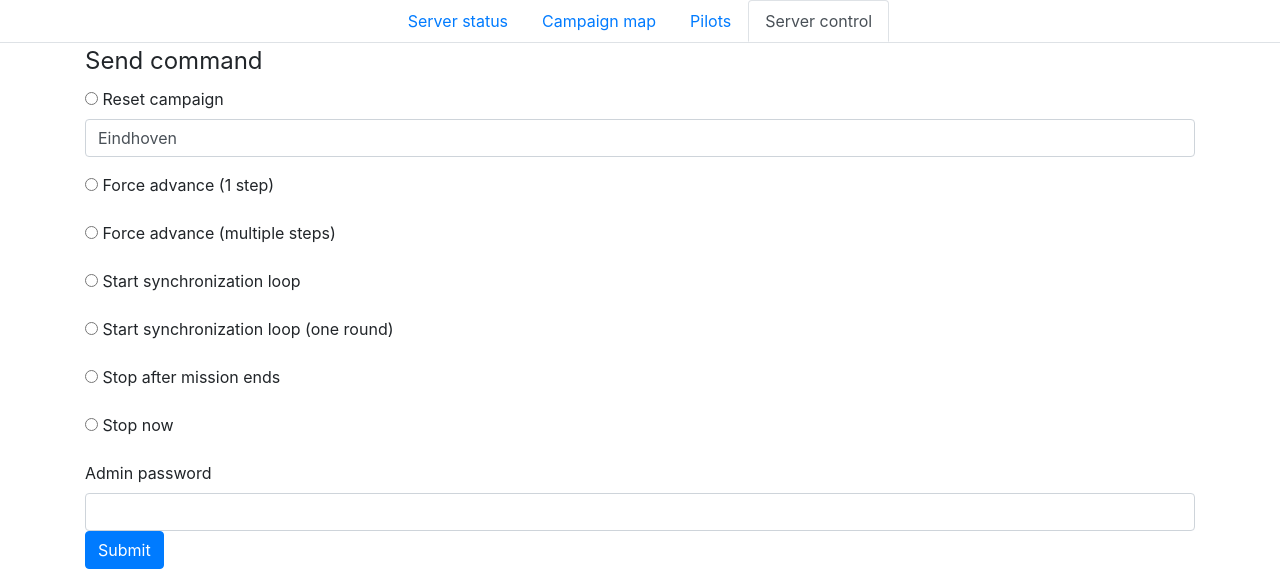
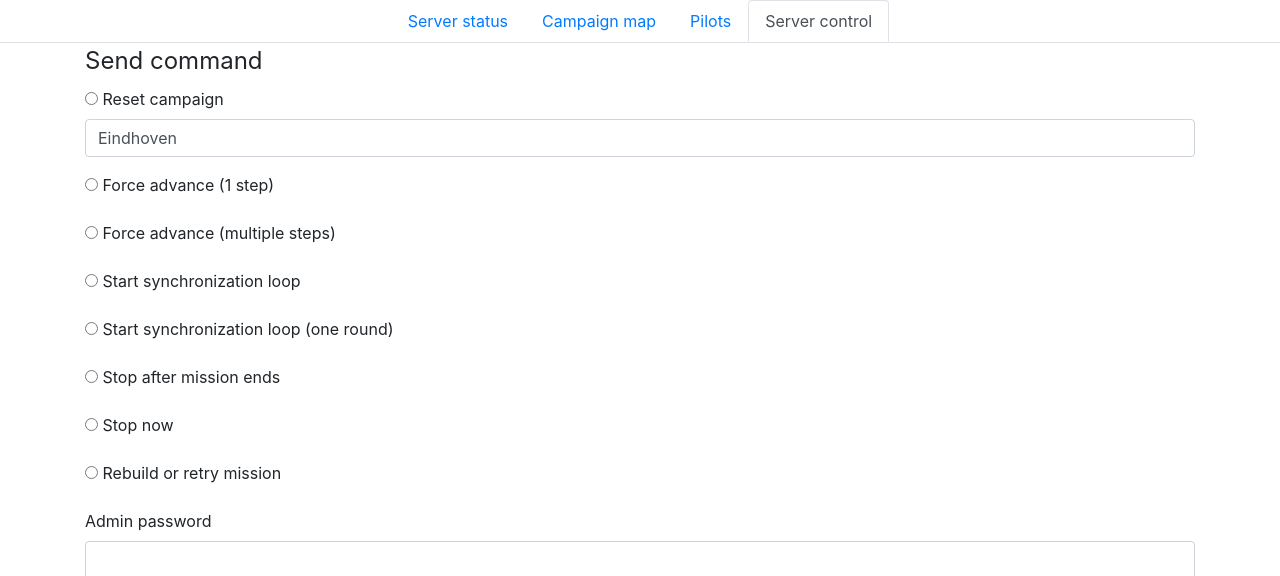
Before and after one commit to deneuxj/SturmovikCampaignWeb, a website: page html/control.html in a window 1280 px wide. Shown: the top 576 px of the page. Drawn offline with nearby package versions, Linux system fonts and the light colour scheme.

Commit message:
Add ability to recover from sync errors

```diff
--- a/html/control.html
+++ b/html/control.html
@@ -70,6 +70,12 @@
                 </label>
             </div>
             <div class="form-group">
+                <label>
+                    <input type="radio" id="input-resolve" name="radio-control" value="resolve">
+                    Rebuild or retry mission
+                </label>
+            </div>
+            <div class="form-group">
                 <label for="input-password">Admin password</label>
                 <input type="password" class="form-control" id="input-password">
                 <button class="btn btn-primary" id="btn-submit">Submit</button>
```
